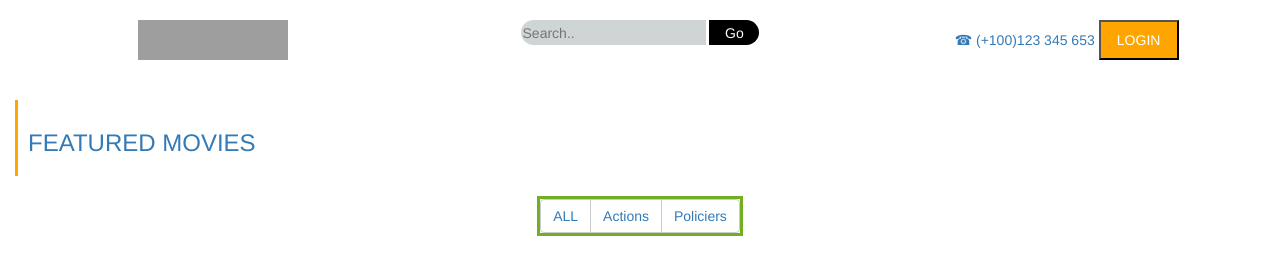
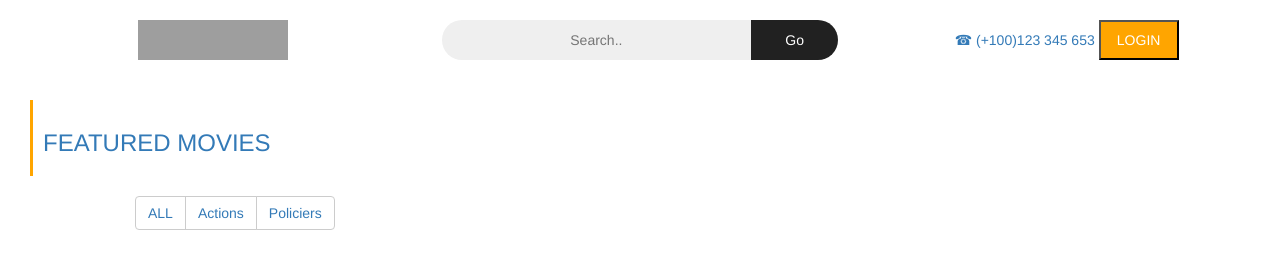
Before and after one commit to Pedromrv/TI-FrontEnd-AllezCine, a PHP site: page /allezcine.html in a window 1280 px wide. Shown: the top 253 px of the page. Run offline with PHP 8.4, Linux system fonts and the light colour scheme; grey boxes are pictures that could not be loaded.

Commit message:
Buttons ready, contact not done

```diff
--- a/css/allezcine.css
+++ b/css/allezcine.css
@@ -7,21 +7,41 @@ div .row {
 }
 
 input[type="text"] {
-  border-radius: 50px 0px 0px 50px;
+  /*border-radius: 50px 0px 0px 50px;
   border-style: none;
   color: black;
   background-color: #cfd4d5;
-  height: 25px;
+  height: 25px;*/
+  outline: none;
+  border: none;
+  background: #EFEFEF;
+  padding: 10px;
+  text-align: center;
+  font-size: 14px;
+  color: #999;
+  width: 78%;
+  float: left;
+  border-top-left-radius: 25px;
+  border-bottom-left-radius: 25px;
 }
 
 button[type="submit"] {
-  height: 25px;
+  /*height: 25px;
   width: 50px;
   background: Black;
   color: white;
   border: 0;
   -webkit-appearance: none;
-  border-radius: 0px 50px 50px 0px;
+  border-radius: 0px 50px 50px 0px;*/
+  outline: none;
+  border: none;
+  background: #212121;
+  padding: 10px 0;
+  font-size: 14px;
+  color: #fff;
+  width: 22%;
+  border-top-right-radius: 25px;
+  border-bottom-right-radius: 25px;
 }
 
 button[type="phone"] {
@@ -32,33 +52,42 @@ button[type="phone"] {
 }
 
 .title {
+  margin-left: 15px;
   border-left: 3px solid orange;
   text-align: left;
   padding: 10px;
 }
 
-
-
-.card {
-  border: 1px solid black;
-
-}
-
-div.btn-group {
-  text-align: left;
-  border: 3px solid #73AD21;
+.btn-group{
+  float: left;
+  margin-left: 120px;
 }
 
 .container {
-  border: 3px solid #73AD21;
+  /*border: 3px solid #73AD21;*/
   margin: auto;
 }
 
-.card-columns {
-  display: ;
-  column-break-inside: avoid;
+.filmname{
+  display: inline-block;
 }
 
+.button {
+    background-color: orange;
+    border: none;
+    color: white;
+    padding: 15px 32px;
+    text-align: center;
+    text-decoration: none;
+    display: inline-block;
+    font-size: 16px;
+    margin: 4px 2px;
+    cursor: pointer;
+}
+
+.seguncontainer{
+  /*border: 3px solid #73AD21;*/
+}
 #searchbar {
   height: 25px;
 }
```
